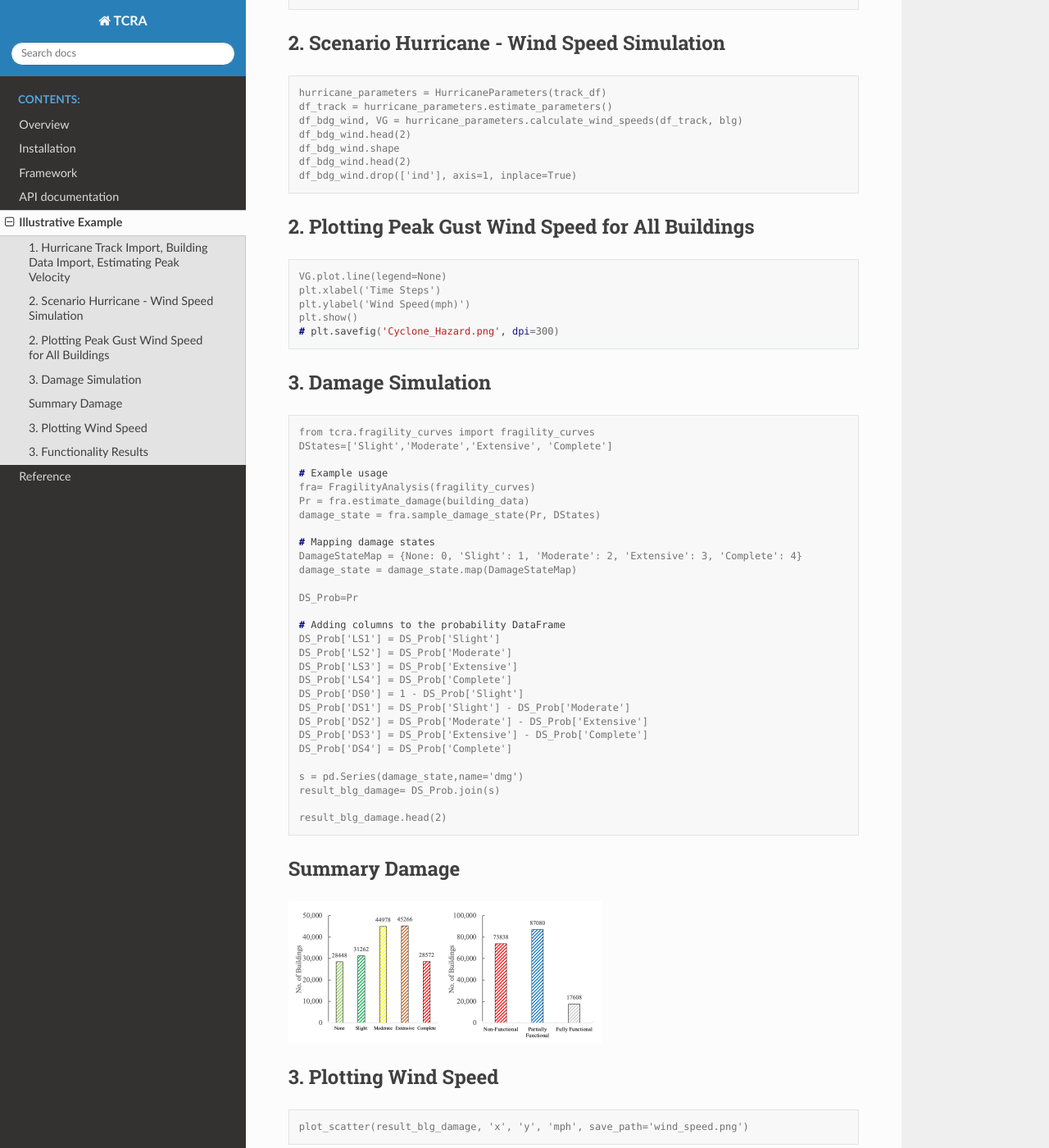
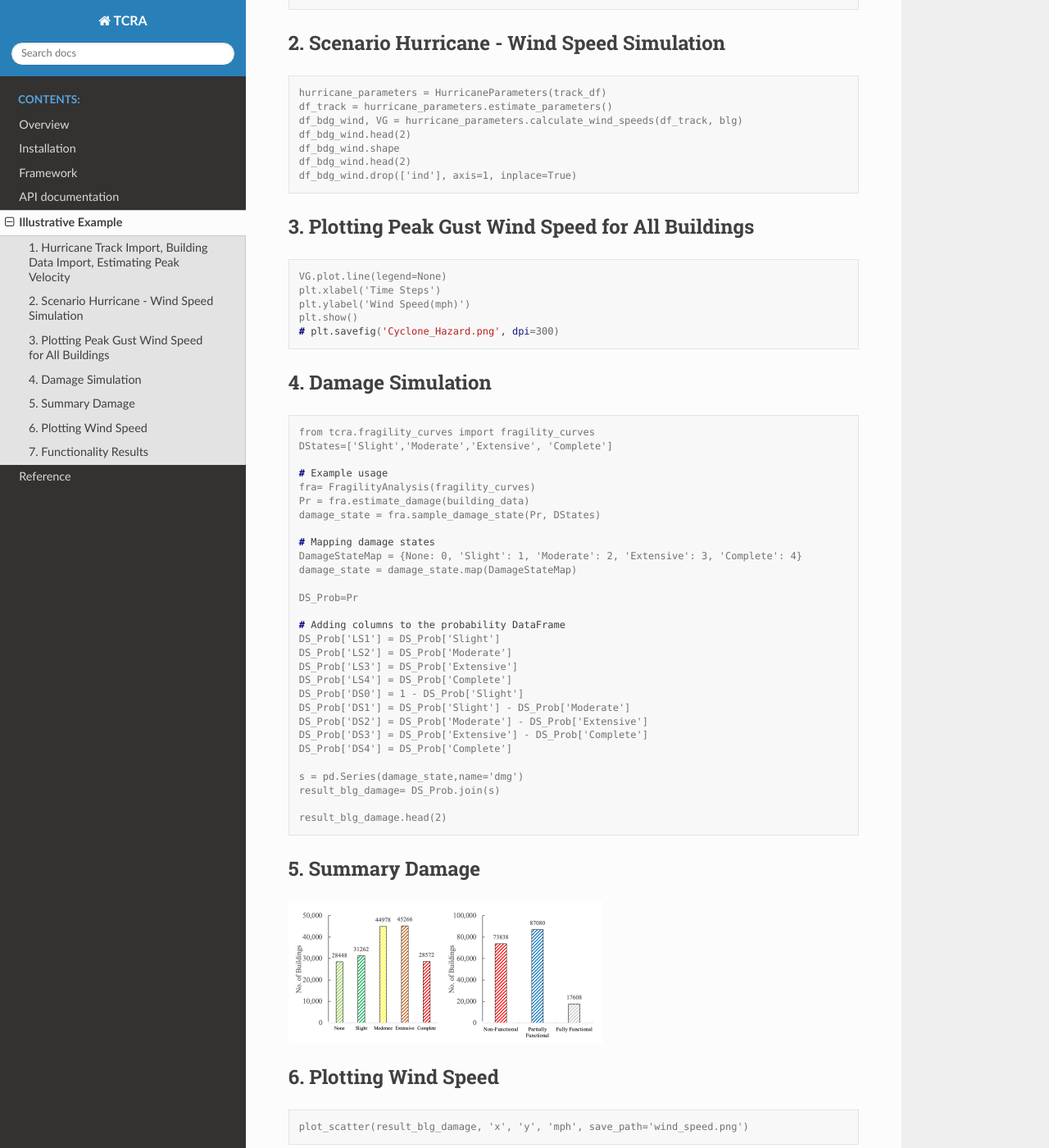
Before and after one commit to rxm562/TCRA, a Sphinx documentation site: the page built from docs/source/example.rst, in a window 1280 px wide and 1400 px high, scrolled down 981 px. Shown: the whole window at 82% size. Built offline with Sphinx 7.4.7 and the Read the Docs theme 2.0.0, drawn with Linux system fonts in a browser that asks for light colours; pages that are not in the unit, such as notebooks, are missing from menus; some of the changed text lies outside the part shown.

Commit message:
Update example.rst

```diff
--- a/docs/source/example.rst
+++ b/docs/source/example.rst
@@ -64,7 +64,7 @@ TCRA is a Python package designed to perform scenario-based tropical cyclone ris
   df_bdg_wind.drop(['ind'], axis=1, inplace=True)
 
 
-2. Plotting Peak Gust Wind Speed for All Buildings
+3. Plotting Peak Gust Wind Speed for All Buildings
 ---------------------
 
 .. code-block:: console
@@ -75,7 +75,7 @@ TCRA is a Python package designed to perform scenario-based tropical cyclone ris
   plt.show()
   # plt.savefig('Cyclone_Hazard.png', dpi=300)
 
-3. Damage Simulation
+4. Damage Simulation
 ---------------------
 
 .. code-block:: console
@@ -110,13 +110,13 @@ TCRA is a Python package designed to perform scenario-based tropical cyclone ris
 
   result_blg_damage.head(2)
 
-Summary Damage
+5. Summary Damage
 -------------------------------
 .. figure:: figures/damage.png
    :scale: 25%
    :alt: Logo
 
-3. Plotting Wind Speed
+6. Plotting Wind Speed
 ---------------------
 
 .. code-block:: console
@@ -124,7 +124,7 @@ Summary Damage
   plot_scatter(result_blg_damage, 'x', 'y', 'mph', save_path='wind_speed.png')
 
 
-3. Functionality Results
+7. Functionality Results
 -------------------------------
 .. figure:: figures/functionality.png
    :scale: 25%
```
